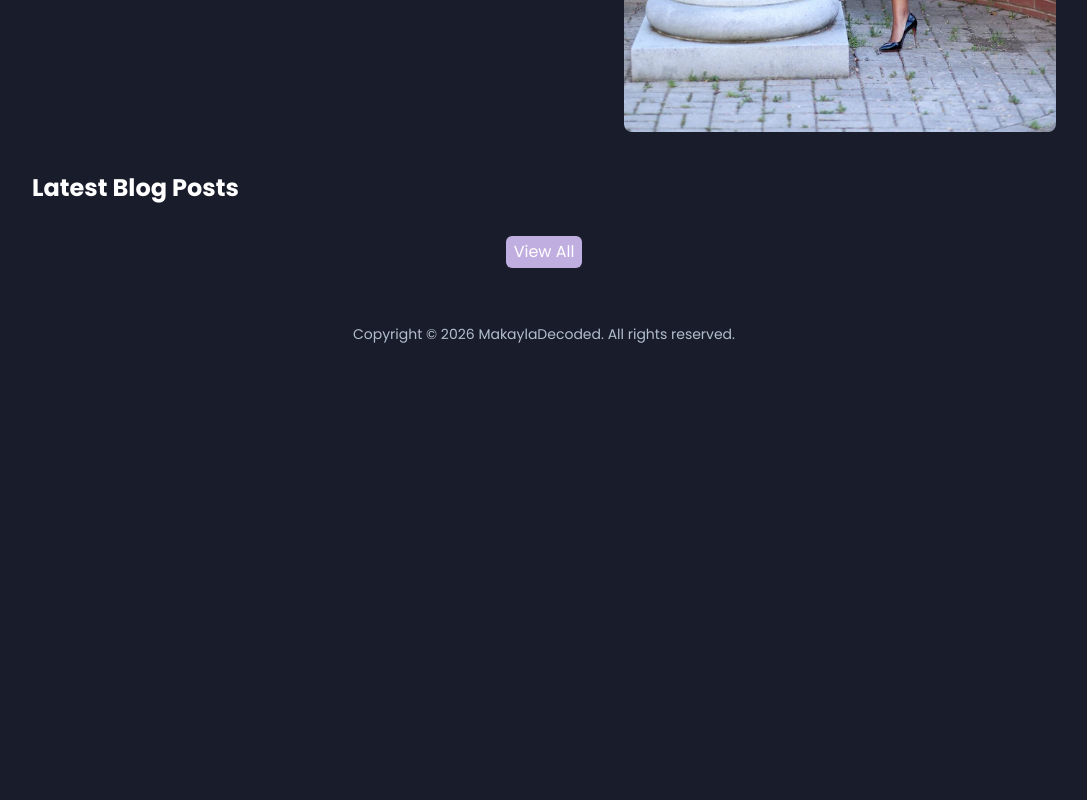
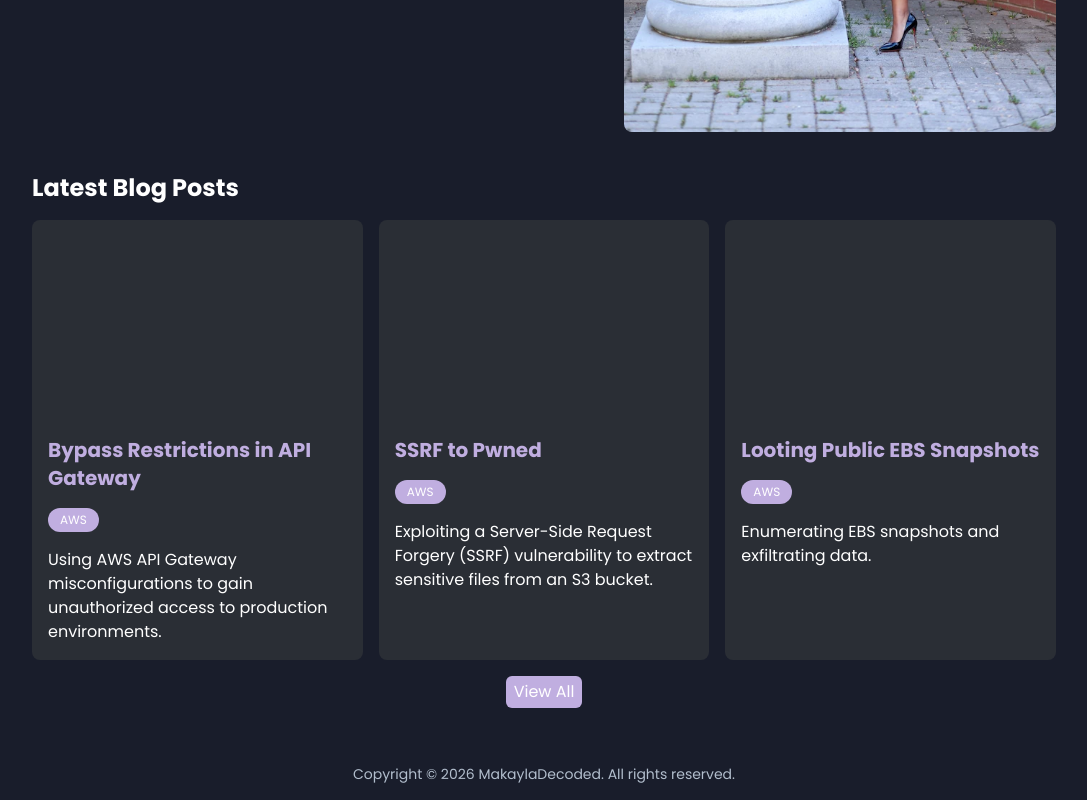
Before and after one commit to mferrell16/portfolio, a Next.js app: page / in a window 1280 px wide. Shown: the part 579-1379 px from the top of the page, without its empty margins (96-1183 px from the left). Before the commit the page ends 939 px from the top, so only its background shows below. Built offline with nearby package versions, Linux system fonts and the light colour scheme.

Commit message:
displayed latest blog posts on the home page using `PostCard`, optimized image loading, and commented out unused image feature in `PostCard` component

```diff
--- a/app/page.tsx
+++ b/app/page.tsx
@@ -1,7 +1,11 @@
 import Image from "next/image";
 import Link from "next/link";
+import { Post, posts } from "@/data/posts";
+import PostCard from "@/components/PostCard";
 
 export default function Home() {
+  const latestPosts: Post[] = posts.slice(0, 3);
+
   return (
     <main>
       {/*Hero Section*/}
@@ -21,6 +25,7 @@ export default function Home() {
         </div>
         <div className="md:flex md:justify-end">
           <Image
+            loading="eager"
             className="rounded-lg md:size-4/5"
             height={900}
             width={600}
@@ -34,10 +39,11 @@ export default function Home() {
         <h2 className="text-center md:text-left text-xl md:text-2xl font-bold mb-4">
           Latest Blog Posts
         </h2>
-        <div
-          className="flex flex-col gap-4 md:flex-row"
-          id="featured-posts"
-        ></div>
+        <div className="flex flex-col gap-4 md:flex-row">
+          {latestPosts.map((post: Post) => {
+            return <PostCard key={post.link} post={post} />;
+          })}
+        </div>
         <div className="flex justify-center my-4">
           <Link
             className="bg-primary hover:bg-secondary rounded-md px-2 py-1 duration-300 ease-in-out"
--- a/components/PostCard.tsx
+++ b/components/PostCard.tsx
@@ -14,12 +14,12 @@ export default function PostCard({ post }: PostCardProps) {
     >
       <div className="group w-full bg-[#2a2e35] rounded-lg overflow-hidden transition duration-300 hover:-translate-y-1">
         <div className="relative w-full h-50">
-          <Image
-            className="object-cover md:grayscale-55 transition duration-300 ease-in-out group-hover:grayscale-0"
-            alt={post.alt}
-            src={post.src}
-            fill
-          />
+          {/*<Image*/}
+          {/*  className="object-cover md:grayscale-55 transition duration-300 ease-in-out group-hover:grayscale-0"*/}
+          {/*  alt={post.alt}*/}
+          {/*  src={post.src}*/}
+          {/*  fill*/}
+          {/*/>*/}
         </div>
         <div className="px-4 pb-4">
           <h2 className="font-bold text-primary text-xl mt-4">{post.title}</h2>
```
